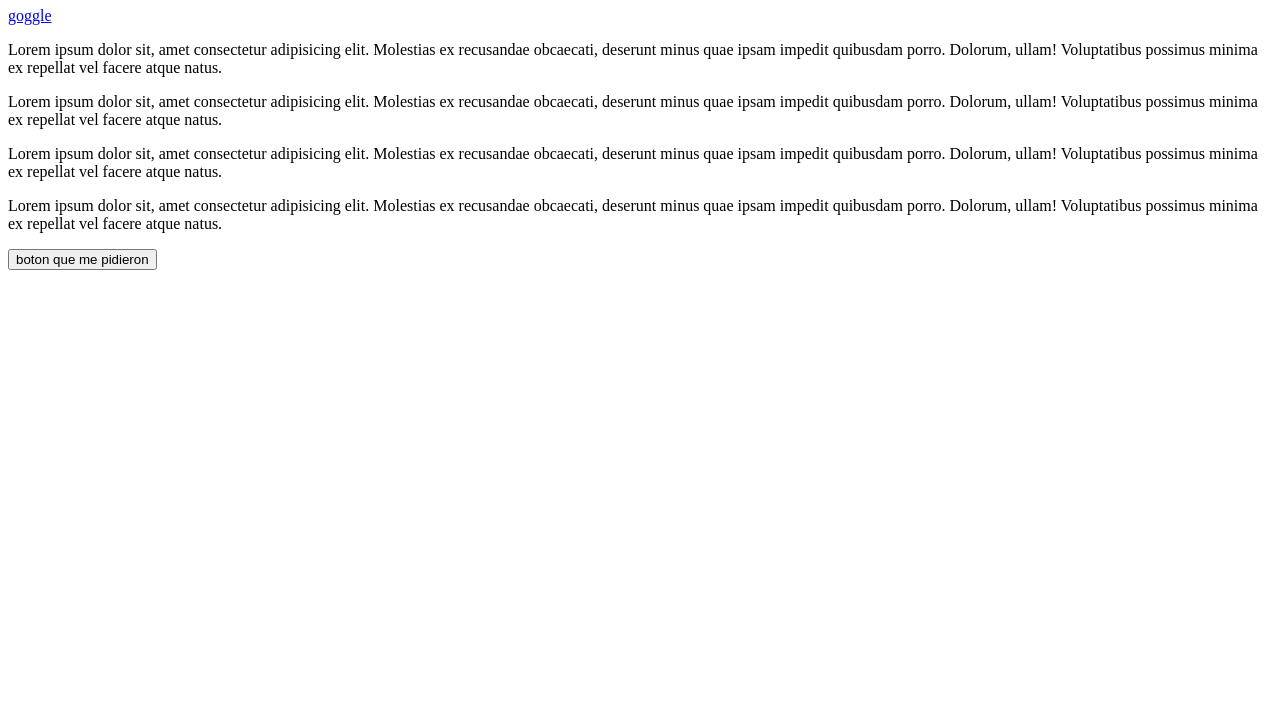
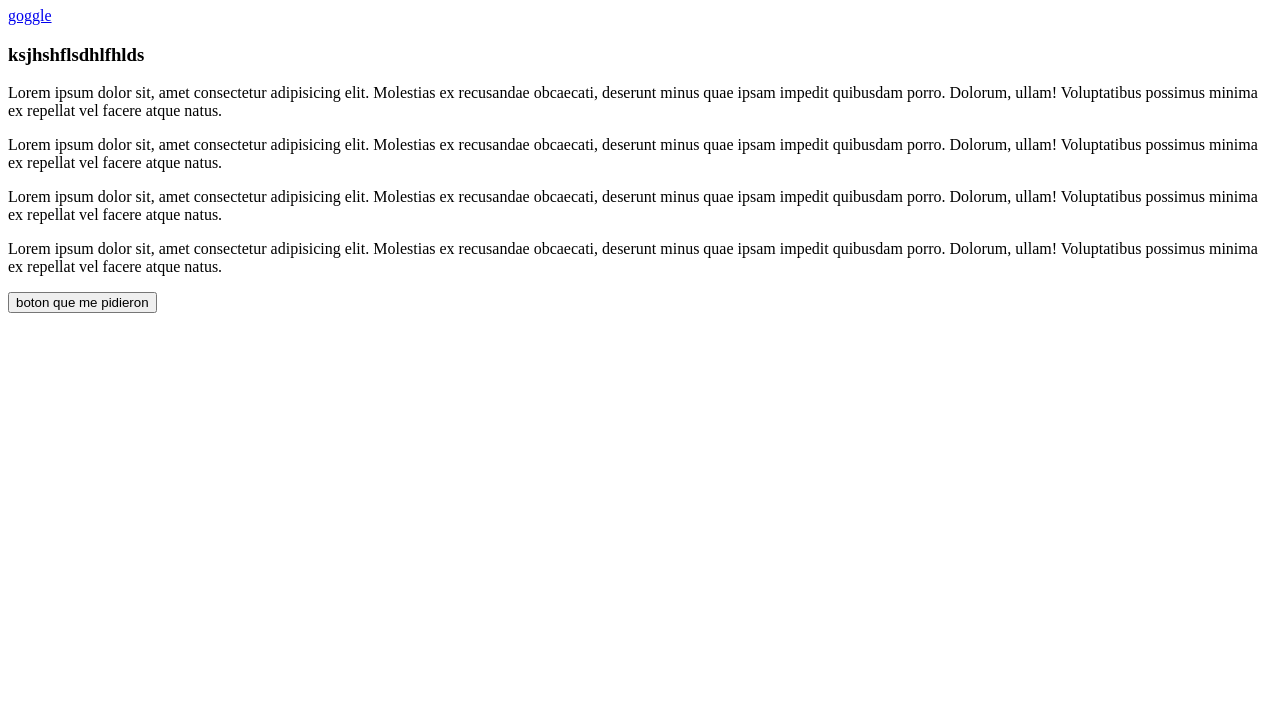
Before and after one commit to dacehell/git-g33, a plain HTML site: page index.html in a window 1280 px wide. Shown: the part 73-800 px from the top of the page. Drawn offline with Linux system fonts and the light colour scheme.

Commit message:
cambio garabato

```diff
--- a/index.html
+++ b/index.html
@@ -9,6 +9,8 @@
   <body>
     <h1>titulo que me pidieron</h1>
     <a href="http://google.com">goggle</a>
+
+    <h3>ksjhshflsdhlfhlds</h3>
     <p>
       Lorem ipsum dolor sit, amet consectetur adipisicing elit. Molestias ex
       recusandae obcaecati, deserunt minus quae ipsam impedit quibusdam porro.
```
